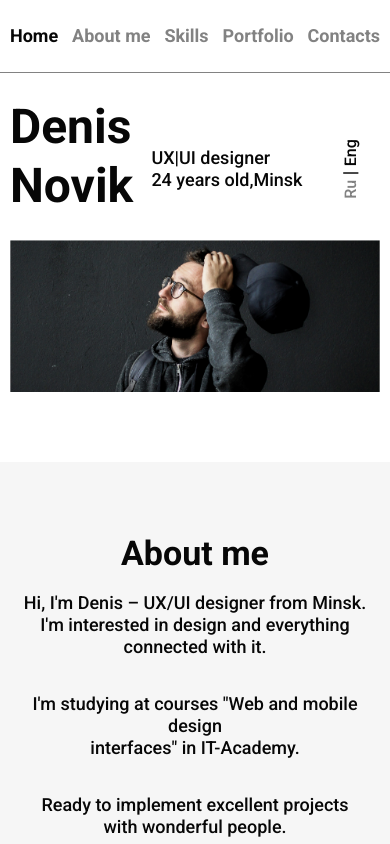
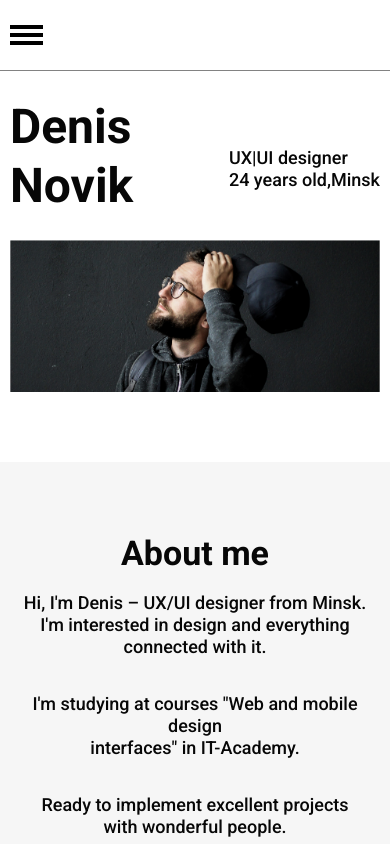
Before and after one commit to alex-beketov/porfolio-landing-page, a website: page app/index.html in a window 390 px wide. Shown: the top 844 px of the page. Drawn offline with Linux system fonts and the light colour scheme; files that its build step writes are made by us from their sources.

Commit message:
added addaptive for 480px

```diff
--- a/app/index.html
+++ b/app/index.html
@@ -13,6 +13,9 @@
 <body>
    <header class="header">
       <div class="container header__container">
+         <div class="header__burger">
+            <span></span>
+         </div>
             <nav class="header__nav">
                <ul>
                   <li class="header__link header__link_active">
--- a/app/js/main.js
+++ b/app/js/main.js
@@ -0,0 +1,19 @@
+"use strict";
+
+const headerBurger = document.querySelector('.header__burger');
+const headerMenu = document.querySelector('.header__nav');
+const headerLinks = document.getElementsByClassName('header__link');
+
+headerBurger.addEventListener('click', () =>{
+   headerBurger.classList.toggle('active');
+   headerMenu.classList.toggle('active');
+   document.body.classList.toggle('lock')
+});
+
+Array.from(headerLinks).forEach((headerLink) => {
+   headerLink.addEventListener('click' ,() => {
+      headerBurger.classList.remove('active');
+      headerMenu.classList.remove('active')
+      document.body.classList.remove('lock')
+   });
+})
--- a/app/scss/adaptive.scss
+++ b/app/scss/adaptive.scss
@@ -66,6 +66,102 @@
 }
 
 @media(max-width: 480px) {
+   body.lock{
+      overflow: hidden;
+   }
+
+   .header{
+      &__container{
+         display: flex;
+      }
+
+      &__burger{
+         display: block;
+         position: relative;
+         left: 0;
+         z-index: 9;
+         width: 33px;
+         height: 20px;
+
+         &::before,&::after{
+            content: "";
+            background-color: #000;
+            position: absolute;
+            width: 100%;
+            height: 4px;
+            left: 0;
+         }
+
+         &::before{
+            top: 0;
+            transition: 0.3s;
+         }
+         &::after{
+            bottom: 0;
+            transition: 0.3s;
+         }
+
+         span{
+            position: absolute;
+            top: 8px;
+            width: 100%;
+            height: 4px;
+            background-color: #000;
+            transition: 0.3s;
+         }
+
+         &.active{
+            &::before{
+               transform: rotate(45deg);
+               top: 8px;
+               background-color: #828282;
+            }
+            &::after{
+               transform: rotate(-45deg);
+               bottom: 8px;
+               background-color: #828282;
+            }
+            & span{
+               transform: scale(0);
+            }
+         }
+      }
+
+      &__nav{
+         position: fixed;
+         top: -100%;
+         left: 0;
+         // padding: 66px 0 0 26px;s
+         padding-top: 66px;
+         text-align: center;
+         width: 100%;
+         height: 100vh;
+         z-index: 8;
+         background-color: #fff;
+         transition: 0.3s;
+      }
+
+      &__nav.active{
+         top: 0;
+      }
+
+      ul{
+         display: block;
+      }
+
+      &__link{
+         font-size: 34px;
+         line-height: 42px;
+         font-weight: 700;
+         margin-bottom: 68px;
+      }
+   }
+
+   .person{
+      &__langueges{
+         display: none;
+      }
+   }
 }
 
 @media(max-width: 320px) {
--- a/app/scss/style.scss
+++ b/app/scss/style.scss
@@ -54,7 +54,7 @@ body{
 .header{
 	position: fixed;
 	background-color:#fff;
-	z-index: 999;
+	z-index: 7;
 	top: 0;
 	width: 100%;
 
@@ -87,6 +87,10 @@ body{
 				color: #070707;
 			}
 		}
+	}
+
+	&__burger{
+		display: none;
 	}
 }
 
```
Also changed, not shown: app/css/style.min.css, app/img/dribble.png, app/js/main.min.js (added).
